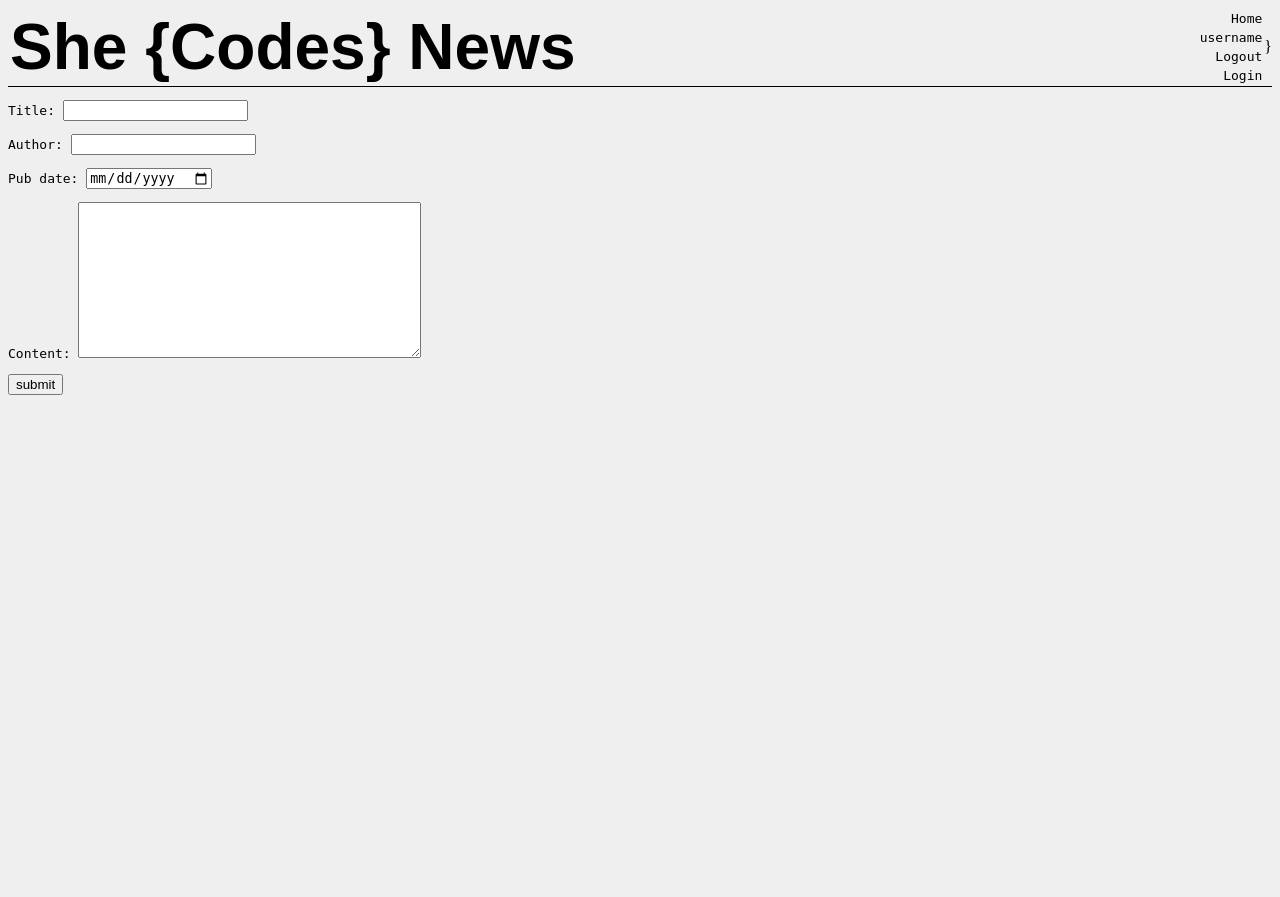
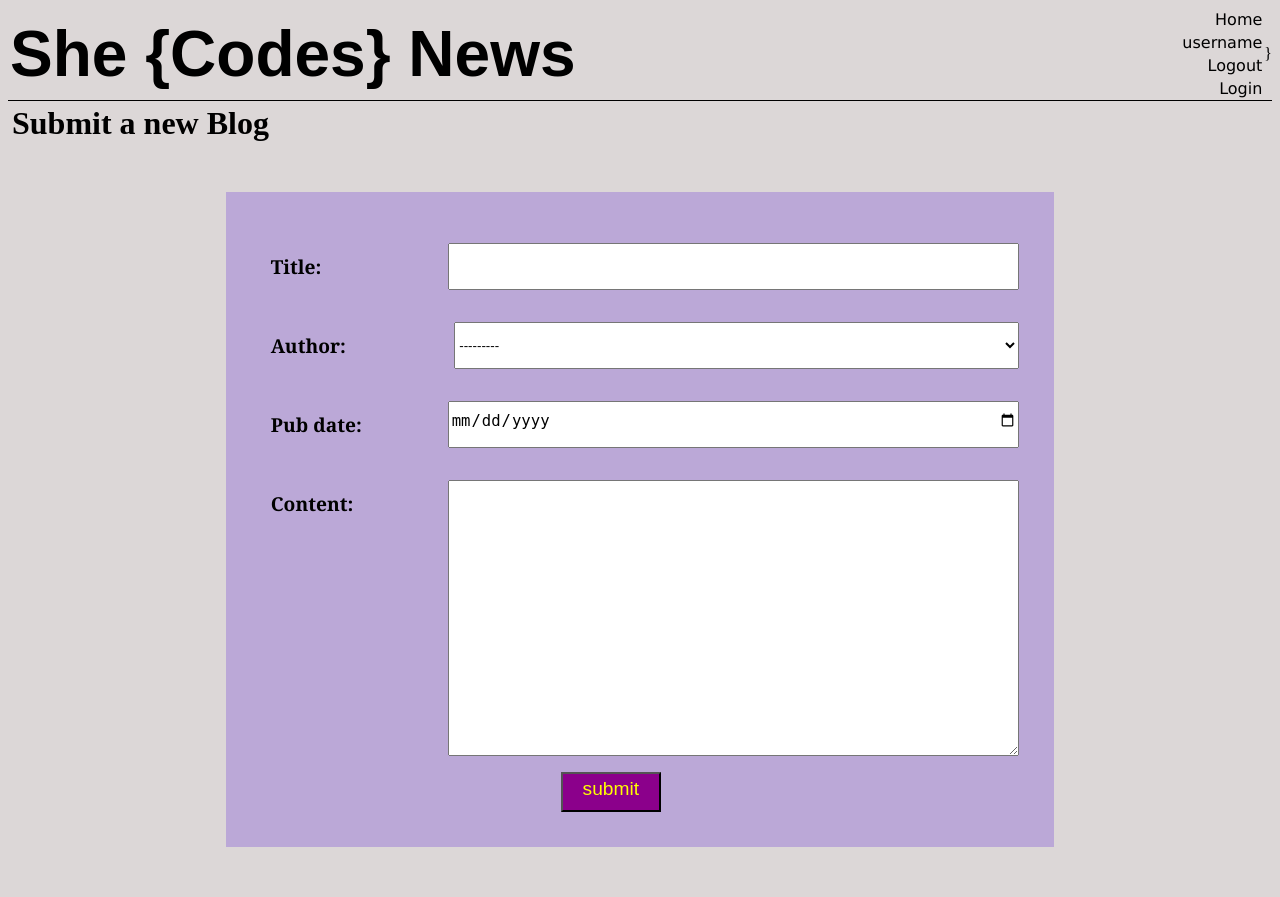
Before and after one commit to rachelBurford/she_codes_django_project, a Django app: page /news/add-story/ in a window 1280 px wide. Before the commit the page ends 395 px from the top, so only its background shows below. Run offline with Django 3.2, Linux system fonts and the light colour scheme; some web fonts are replaced.

Commit message:
Updated forms on site
formatted form as per project requirments

```diff
--- a/she_codes_news/news/forms.py
+++ b/she_codes_news/news/forms.py
@@ -1,6 +1,7 @@
 from django import forms
 from django.forms import ModelForm, fields, widgets
 from .models import NewsStory
+
 
 class StoryForm(ModelForm):
     class Meta:
@@ -15,3 +16,12 @@
                 }
             )
         }
+
+# class StoryForm(ModelForm):
+#     class Meta:
+#         def __init__(self,*args, **kwargs):
+#             super(StoryForm, self).__init__(*args, **kwargs)
+#             self.fields['myfield'].widget.attrs.update({'class': 'myfieldclass'})
+
+class MyForm(forms.Form):
+    myfield = forms.CharField(widget=forms.TextInput(attrs={'class':'myfieldclass'}))
--- a/she_codes_news/news/models.py
+++ b/she_codes_news/news/models.py
@@ -1,8 +1,14 @@
 from django.db import models
+
+TITLE_CHOICE = [
+    ('STAFF','STAFF'),
+    ('MEMBER','MEMBER'),
+    ('ANON','ANON')
+]
 
 
 class NewsStory(models.Model):
     title = models.CharField(max_length=200)
-    author = models.CharField(max_length=200)
+    author = models.CharField(max_length=200, choices=TITLE_CHOICE)
     pub_date = models.DateTimeField()
     content = models.TextField()
--- a/she_codes_news/news/templates/news/createStory.html
+++ b/she_codes_news/news/templates/news/createStory.html
@@ -1,10 +1,13 @@
 {% extends 'base.html' %}
 {% block content %}
+<div class="blog">
+    <h3>Submit a new Blog</h3>
+</div>
 
-<form action="" method="post">
+<form id="create_form" action="" method="post">
     {% csrf_token %}
     {{ form.as_p }}
-    <input type="submit" value="submit">
+    <input id="submit" type="submit" value="submit">
 </form>
 
 {% endblock %}
--- a/she_codes_news/news/views.py
+++ b/she_codes_news/news/views.py
@@ -1,5 +1,6 @@
 from django.views import generic
 from django.urls import reverse_lazy
+from django.shortcuts import render
 from .forms import StoryForm
 from .models import NewsStory
 
@@ -23,6 +24,11 @@
         context['all_stories'] = NewsStory.objects.all()
         return context
 
+    def index(request):
+        latest_blog_list = NewsStory.objects.order_by('-pub_date')[:5]
+        context = {'latest_blog_list': latest_blog_list}
+        return render(request, 'news/index.html', context)
+
 
 class StoryView(generic.DetailView):
     model = NewsStory
--- a/she_codes_news/static/styles.css
+++ b/she_codes_news/static/styles.css
@@ -1,7 +1,7 @@
 @import url('https://fonts.googleapis.com/css2?family=Montserrat+Subrayada:wght@700&display=swap');
 
 body {
-    background-color: rgb(240, 239, 239);
+    background-color: rgba(133, 118, 118, 0.288);
 }
 
 header {
@@ -50,5 +50,75 @@
 }
 
 a, p {
-    font-family: monospace;
+    font-family:Verdana, Geneva, Tahoma, sans-serif;
+    text-align: left;
+    display: flex;
+    align-items: stretch;
+    flex-wrap: wrap;
+    flex-basis: auto;
+    justify-content: space-between;
 }
+
+.blog {
+    padding-top: 4px;
+    padding-left: 4px;
+}
+
+#create_form {
+    margin: 50px auto;
+    width: 60%;
+    background-color: rgba(147, 112, 216, 0.452);
+    display: flex;
+    flex-direction: column;
+    align-items: stretch;
+    padding: 35px
+
+}
+
+label {
+    /* background-color: coral; */
+    width: 22%;
+    margin: 10px;
+    padding: 0px;
+    font-size:larger;
+    font-weight: bolder;
+    font-family: Cambria, Cochin, Georgia, Times, 'Times New Roman', serif;
+
+}
+textarea {
+    /* background-color: cyan; */
+    flex-grow: 3;
+    font-size: larger;
+    font-weight: normal;
+    font-family: Cambria, Cochin, Georgia, Times, 'Times New Roman', serif;
+}
+
+input {
+    /* background-color: darkgoldenrod; */
+    width: 45%;
+    align-items: flex-end;
+    flex-grow: 2;
+    padding-bottom: 8px;
+    font-size: larger;
+    font-weight: normal;
+}
+
+input:hover {
+    border: 2px solid #FA4224;
+}
+
+#submit {
+    background-color:darkmagenta;
+    margin-left: 300px;
+    width: 100px;
+    height: 40px;
+    color: yellow;
+    font-size: larger;
+}
+#submit:hover {
+    border: 2px solid #FA4224;
+}
+
+select {
+    width: 74.5%;
+}
```
